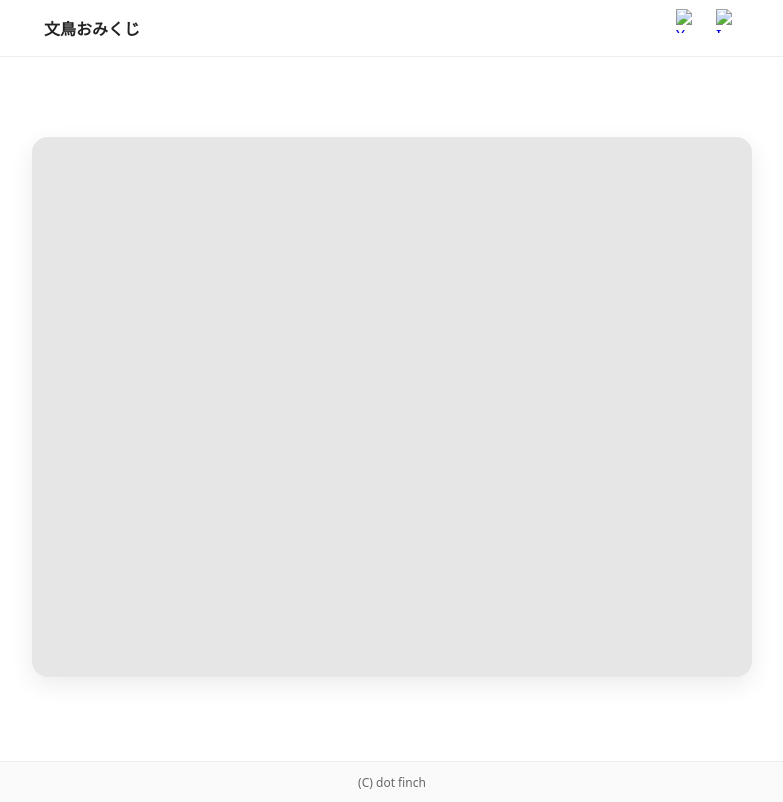
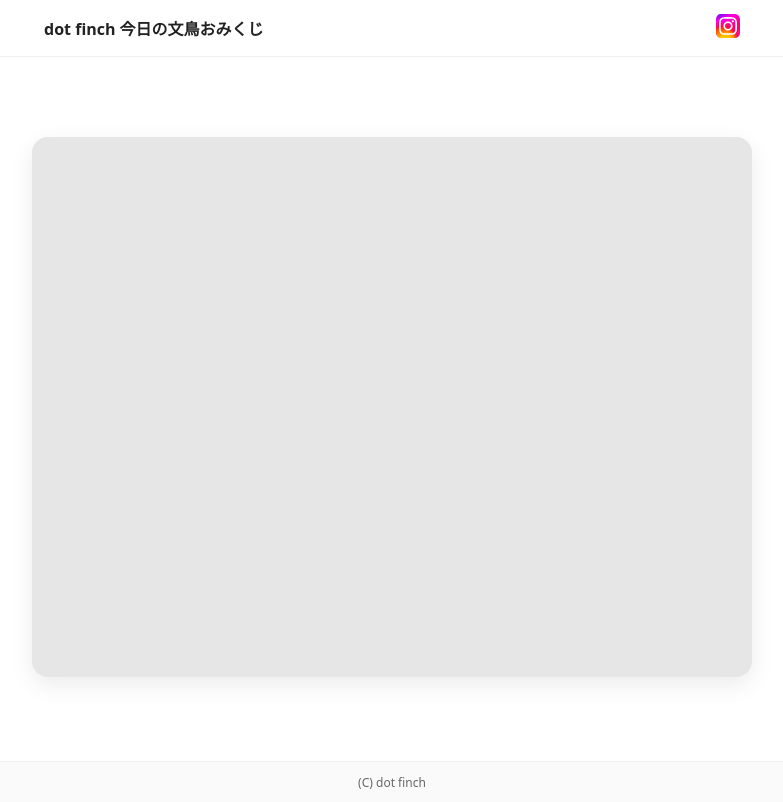
Before and after one commit to laprasbunchooo0v0/dot_finch_buncho-omikuji, a plain HTML site: page index.html in a window 1280 px wide. Shown: the whole page, without its empty margins (248-1031 px from the left). Drawn offline with Linux system fonts and the light colour scheme.

Commit message:
Update index.html

```diff
--- a/index.html
+++ b/index.html
@@ -4,7 +4,7 @@
   <meta charset="utf-8" />
   <meta name="viewport" content="width=device-width, initial-scale=1, viewport-fit=cover" />
   <title>文鳥おみくじ</title>
-  <meta property="og:title" content="文鳥おみくじ" />
+  <meta property="og:title" content="dot finch 今日の文鳥おみくじ" />
   <meta property="og:description" content="NFCでひらく、1日の運勢。" />
   <meta property="og:type" content="website" />
   <meta property="og:image" content="assets/ogp.png" />
@@ -18,13 +18,13 @@
 <body class="use-custom-font">
   <header class="app-header">
     <div class="header-inner">
-      <div class="brand">文鳥おみくじ</div>
+      <div class="brand">dot finch 今日の文鳥おみくじ</div>
       <nav class="social">
         <a href="https://x.com/dotfinch_info/" target="_blank" rel="noopener" aria-label="X">
-          <img src="assets/icons/x.svg" alt="X" />
+          <img src="assets/icons/icon_X.svg" alt="X" />
         </a>
         <a href="https://www.instagram.com/dotfinch/" target="_blank" rel="noopener" aria-label="Instagram">
-          <img src="assets/icons/instagram.svg" alt="Instagram" />
+          <img src="assets/icons/icon_Instagram.svg" alt="Instagram" />
         </a>
       </nav>
     </div>
```
